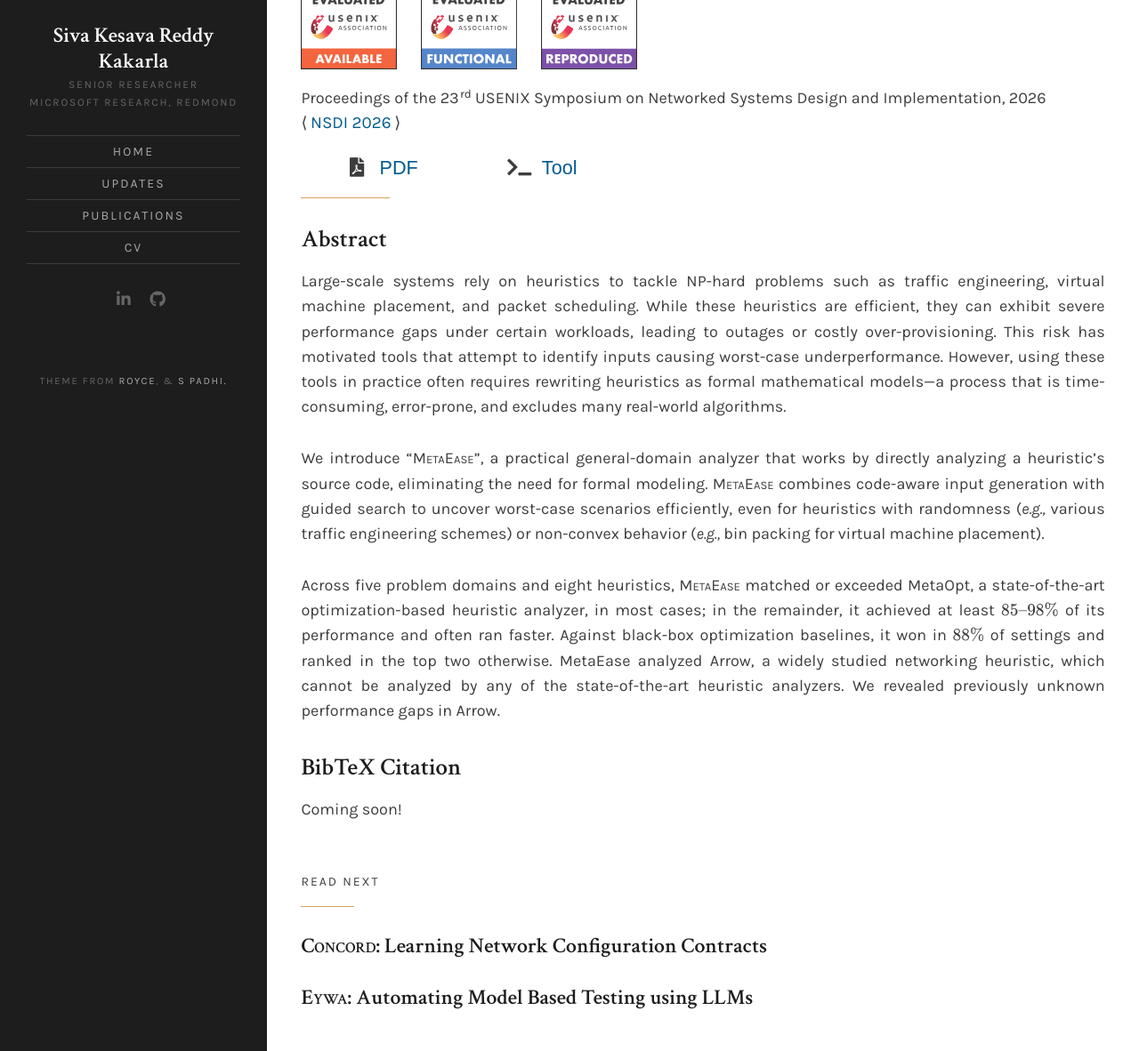
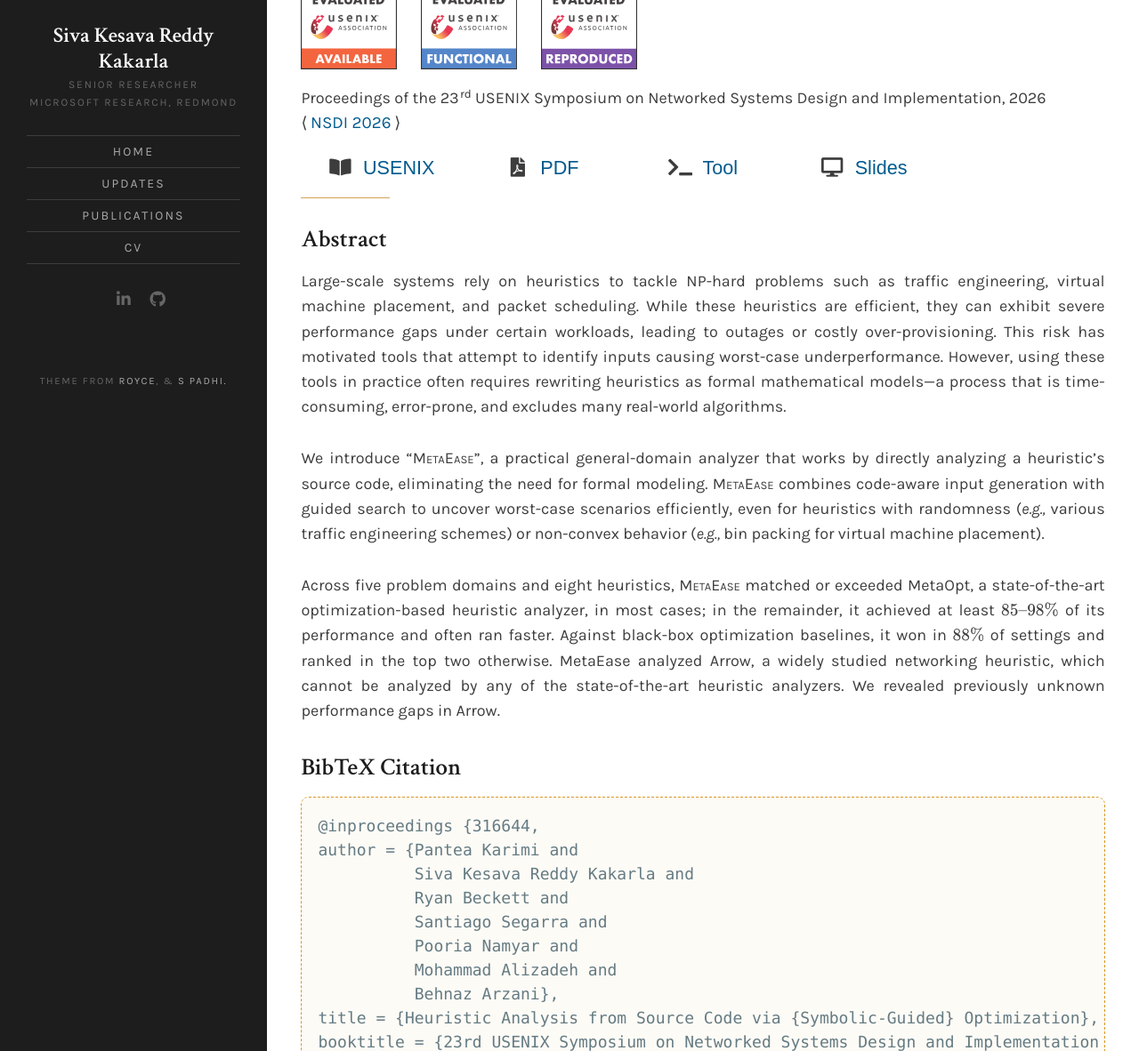
Before and after one commit to SivaKesava1/sivakesava1.github.io, a Jekyll site: the page built from _projects/18-metaease.md, in a window 1280 px wide and 1400 px high, cut to the strip 218-1400 px from the top of the window. Shown: the whole strip at 89% size. Built offline with Jekyll 4.4.1, drawn with Linux system fonts in a browser that asks for light colours; nearby versions of some CDN libraries; a style sheet for code colours, icons or effects is not loaded; some of the changed text lies outside the part shown.

Commit message:
Update Gemfile and project markdown files with DOI and BibTeX citations for NSDI 2026

````diff
--- a/Gemfile
+++ b/Gemfile
@@ -2,6 +2,9 @@ source "https://rubygems.org"
 
 # Windows does not include zoneinfo files, so bundle the tzinfo-data gem
 gem 'tzinfo-data', platforms: [:mingw, :mswin, :x64_mingw, :jruby]
+
+# Performance-booster for watching directories on Windows
+gem 'wdm', '>= 0.1.0' if Gem.win_platform?
 
 group :jekyll_plugins do
   gem 'jekyll-paginate'
--- a/_projects/18-metaease.md
+++ b/_projects/18-metaease.md
@@ -39,4 +39,23 @@ Across five problem domains and eight heuristics, =sc^MetaEase^sc= matched or ex
 
 #### BibTeX Citation
 
-Coming soon!
+```bibtex {% raw %}
+@inproceedings {316644,
+author = {Pantea Karimi and
+          Siva Kesava Reddy Kakarla and
+          Ryan Beckett and
+          Santiago Segarra and
+          Pooria Namyar and
+          Mohammad Alizadeh and
+          Behnaz Arzani},
+title = {Heuristic Analysis from Source Code via {Symbolic-Guided} Optimization},
+booktitle = {23rd USENIX Symposium on Networked Systems Design and Implementation (NSDI 26)},
+year = {2026},
+isbn = {978-1-939133-54-0},
+address = {Renton, WA},
+pages = {2151--2174},
+url = {https://www.usenix.org/conference/nsdi26/presentation/karimi},
+publisher = {USENIX Association},
+month = may
+}
+{% endraw %} ```
````
Also changed, not shown: other parts of _projects/18-metaease.md (+4 -4 lines), _projects/19-eywa.md (+21 -4 lines), _updates/2026-05_hlf.md (added, +9 -0 lines).
